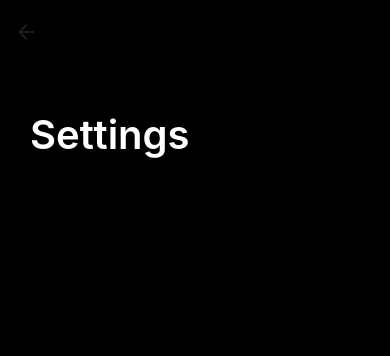
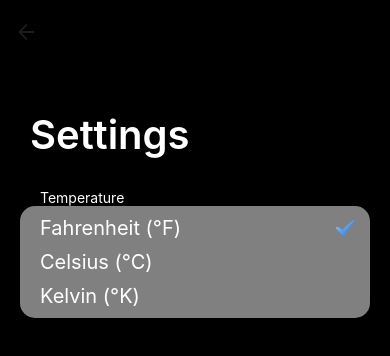
Before and after one commit to luisedpichardo/NiceWeather, a React Native app: screen /Settings in a window 390 px wide. Shown: the top 356 px of the page. Built offline with nearby package versions, Linux system fonts and the light colour scheme; no server answers.

Commit message:
store-unit, changeable unit

```diff
--- a/src/components/CityInput.js
+++ b/src/components/CityInput.js
@@ -11,14 +11,16 @@ import { useNavigation } from '@react-navigation/native'
 
 import Config from '../../config.local.js'
 import { cityList } from '../stores/store-cityList.js'
+import { unitType } from '../stores/store-unitType.js'
 
 export const CityInput = ({ citiesList }) => {
   const navigation = useNavigation()
   const [city, setCity] = useState('')
+  const unit = unitType.getState().unit
 
   const lookCity = () => {
     fetch(
-      `https://api.openweathermap.org/data/2.5/weather?q=${city}&appid=${Config.API_WORK_KEY}&units=imperial`,
+      `https://api.openweathermap.org/data/2.5/weather?q=${city}&appid=${Config.API_WORK_KEY}&units=${unit}`,
     )
       .then(response => {
         // Parse to json
@@ -28,7 +30,7 @@ export const CityInput = ({ citiesList }) => {
         // Check if success
         if (json.cod === 200) {
           // Check if city exists in list
-          if(cityList.getState().cityExists(json.name)){
+          if (cityList.getState().cityExists(json.name)) {
             navigation.navigate('Weather', {
               fromList: true,
               cityData: { ...json },
@@ -77,7 +79,7 @@ const styles = StyleSheet.create({
     flexDirection: 'row',
   },
   btn: {
-    justifyContent:'center',
+    justifyContent: 'center',
     marginRight: 10,
   },
 })
--- a/src/components/CityPreview.js
+++ b/src/components/CityPreview.js
@@ -7,19 +7,21 @@ import { WeatherIcon } from './WeatherIcon'
 import { Loading } from './Loading.js'
 import { BackgroundWeather } from '../screens/BackgroundWeather.js'
 import { roundNumber } from '../utils/roundNumber.js'
+import { unitType } from '../stores/store-unitType.js'
 
 export const CityPreview = ({ el }) => {
   const navigation = useNavigation()
   const [loader, setLoader] = useState(true)
   const [cityInfo, setCityInfo] = useState(null)
+  const unit = unitType.getState().unit
 
   useEffect(() => {
     getCityInfo()
-  }, [])
+  }, [unit])
 
   const getCityInfo = () => {
     fetch(
-      `https://api.openweathermap.org/data/2.5/weather?q=${el.city},${el.country}&appid=${Config.API_WORK_KEY}&units=imperial`,
+      `https://api.openweathermap.org/data/2.5/weather?q=${el.city},${el.country}&appid=${Config.API_WORK_KEY}&units=${unit}`,
     )
       .then(response => {
         // Parse to json
--- /dev/null
+++ b/src/components/TempOptSettings.js
@@ -0,0 +1,41 @@
+import { Text, StyleSheet, Image, TouchableOpacity } from 'react-native'
+import { useNavigation } from '@react-navigation/native'
+
+import { unitType } from '../stores/store-unitType'
+
+export const TempOptSettings = ({ el }) => {
+  const navigation = useNavigation()
+  const changeUnit = () => {
+    unitType.getState().setUnit(el.value)
+    // navigate to main
+    navigation.goBack()
+  }
+
+  return (
+    <TouchableOpacity style={styles.cont} onPress={() => changeUnit()}>
+      <Text style={styles.optText}>{el.textUI}</Text>
+      {el.current ? (
+        <Image
+          source={require('../../assets/check.png')}
+          style={{ width: 20, height: 20, marginRight: 10 }}
+        />
+      ) : (
+        <></>
+      )}
+    </TouchableOpacity>
+  )
+}
+
+const styles = StyleSheet.create({
+  cont: {
+    flexDirection: 'row',
+    justifyContent: 'space-between',
+    alignItems: 'center',
+  },
+  optText: {
+    color: 'white',
+    fontSize: 20,
+    margin: 5,
+    marginLeft: 15,
+  },
+})
--- a/src/screens/DisplayWeather.js
+++ b/src/screens/DisplayWeather.js
@@ -9,15 +9,17 @@ import { AddCity } from '../components/AddCity.js'
 import { RemoveCity } from '../components/RemoveCity.js'
 import { Loading } from '../components/Loading.js'
 import { BackgroundWeather } from './BackgroundWeather.js'
+import { unitType } from '../stores/store-unitType.js'
 
 export const DisplayWeather = ({ route }) => {
   const navigation = useNavigation()
   const [loader, setLoader] = useState(true)
   const [forecastData, setForecastData] = useState(null)
+  const unit = unitType.getState().unit
 
   const getForecastByName = () => {
     fetch(
-      `https://api.openweathermap.org/data/2.5/forecast?q=${route.params.cityData.name}&appid=${Config.API_WORK_KEY}&units=imperial`,
+      `https://api.openweathermap.org/data/2.5/forecast?q=${route.params.cityData.name}&appid=${Config.API_WORK_KEY}&units=${unit}`,
     )
       .then(response => {
         // Parse to json
@@ -48,7 +50,7 @@ export const DisplayWeather = ({ route }) => {
             <AddCity cityData={route.params} />
           )}
         </View>
-      )
+      ),
     })
   }, [navigation])
 
--- a/src/screens/Main.js
+++ b/src/screens/Main.js
@@ -1,12 +1,20 @@
 import * as React from 'react'
-import { View, Text, StyleSheet, ScrollView, TouchableOpacity } from 'react-native'
+import {
+  View,
+  Text,
+  StyleSheet,
+  ScrollView,
+  TouchableOpacity,
+} from 'react-native'
 
 import { cityList } from '../stores/store-cityList.js'
 import { SearchBar } from '../components/SearchBar.js'
 import { CityPreview } from '../components/CityPreview.js'
+import { unitType } from '../stores/store-unitType.js'
 
 class Main extends React.Component {
-  unsubscribe = null
+  unsubscribeCities = null
+  unsubscribeUnits = null
   constructor(props) {
     super(props)
     this.state = {
@@ -15,9 +23,13 @@ class Main extends React.Component {
   }
 
   componentDidMount() {
-    // subscribe to store changes
-    this.unsubscribe = cityList.subscribe(newState => {
+    // subscribe to cities changes
+    this.unsubscribeCities = cityList.subscribe(newState => {
       this.setState({ cities: newState.cities })
+    })
+    // subscribe to unit changes
+    this.unsubscribeUnits = unitType.subscribe(newState => {
+      this.setState({ unit: newState.unit })
     })
     this.props.navigation.setOptions({
       headerRight: () => (
@@ -28,7 +40,7 @@ class Main extends React.Component {
           <Text style={{ fontSize: 16, color: 'white' }}>Settings</Text>
         </TouchableOpacity>
       ),
-    });
+    })
   }
 
   componentWillUnmount() {
--- a/src/screens/Settings.js
+++ b/src/screens/Settings.js
@@ -1,17 +1,19 @@
 import { View, StyleSheet, Text } from 'react-native'
-import { useEffect, useState } from 'react'
-import { useNavigation } from '@react-navigation/native'
-
-import { Loading } from '../components/Loading.js'
+import { TempOptSettings } from '../components/TempOptSettings.js'
+import { unitType } from '../stores/store-unitType.js'
 
 export const Settings = ({ route }) => {
-  const navigation = useNavigation()
-  const [loader, setLoader] = useState(true)
-  const [forecastData, setForecastData] = useState(null)
-
   return (
     <View style={styles.container}>
       <Text style={styles.titleStyle}>Settings</Text>
+      <View style={styles.optionsCont}>
+        <Text style={{ color: 'white', marginLeft: 20 }}>Temperature</Text>
+        <View style={styles.tempCont}>
+          {unitType.getState().units.map(el => {
+            return <TempOptSettings key={`${el.value}`} el={el} />
+          })}
+        </View>
+      </View>
     </View>
   )
 }
@@ -30,4 +32,19 @@ const styles = StyleSheet.create({
     fontWeight: '600',
     color: 'white',
   },
+  optionsCont: {
+    flex: 1,
+    margin: 20,
+  },
+  tempCont: {
+    backgroundColor: 'gray',
+    padding: 5,
+    borderRadius: 15,
+  },
+  optText: {
+    color: 'white',
+    fontSize: 20,
+    margin: 5,
+    marginLeft: 15,
+  },
 })
--- /dev/null
+++ b/src/stores/store-unitType.js
@@ -0,0 +1,30 @@
+import { create } from 'zustand'
+
+export const unitType = create(set => ({
+  unit: 'imperial',
+  units: [
+    {
+      textUI: 'Fahrenheit (°F)',
+      value: 'imperial',
+      current: true,
+    },
+    {
+      textUI: 'Celsius (°C)',
+      value: 'metric',
+      current: false,
+    },
+    {
+      textUI: 'Kelvin (°K)',
+      value: 'standard',
+      current: false,
+    },
+  ],
+  setUnit: newUnit =>
+    set(state => ({
+      unit: newUnit,
+      units: state.units.map(u => ({
+        ...u,
+        current: u.value === newUnit,
+      })),
+    })),
+}))
```
Also changed, not shown: assets/check.png (added). Lines whose indentation alone changed are shown as unchanged.
